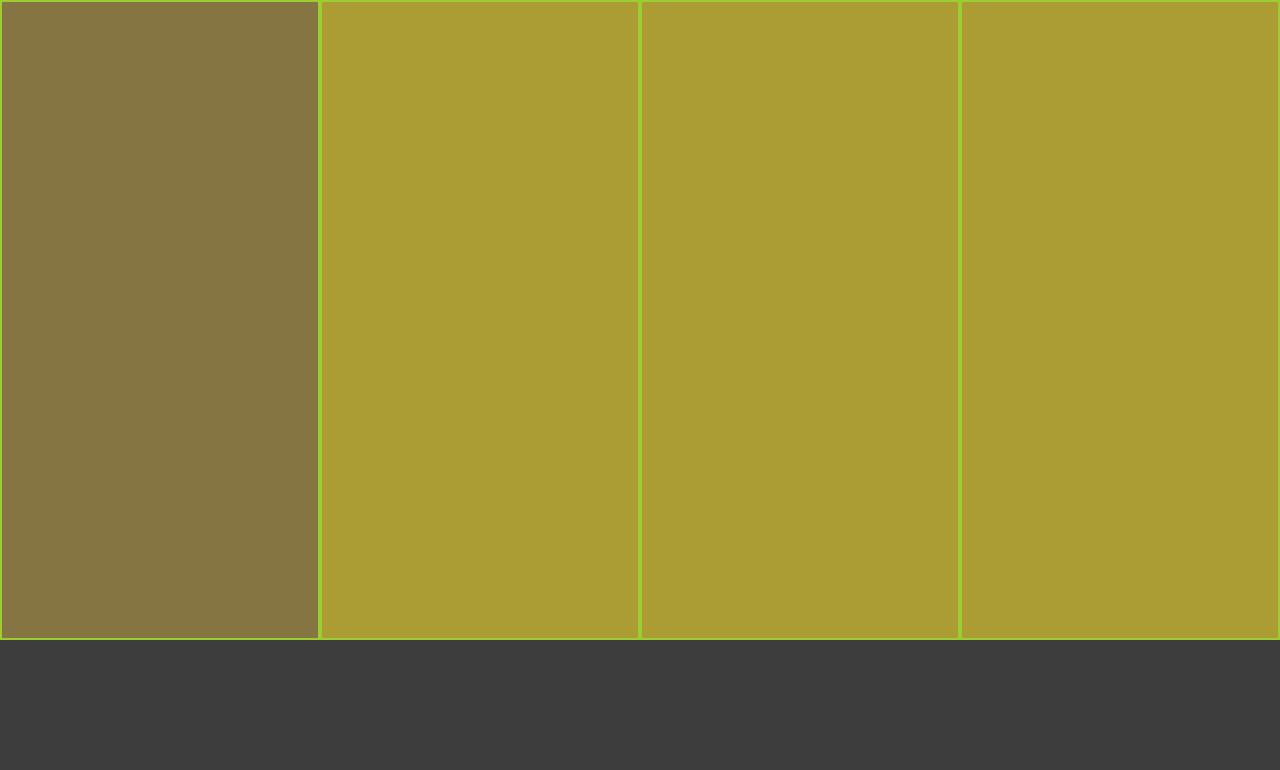
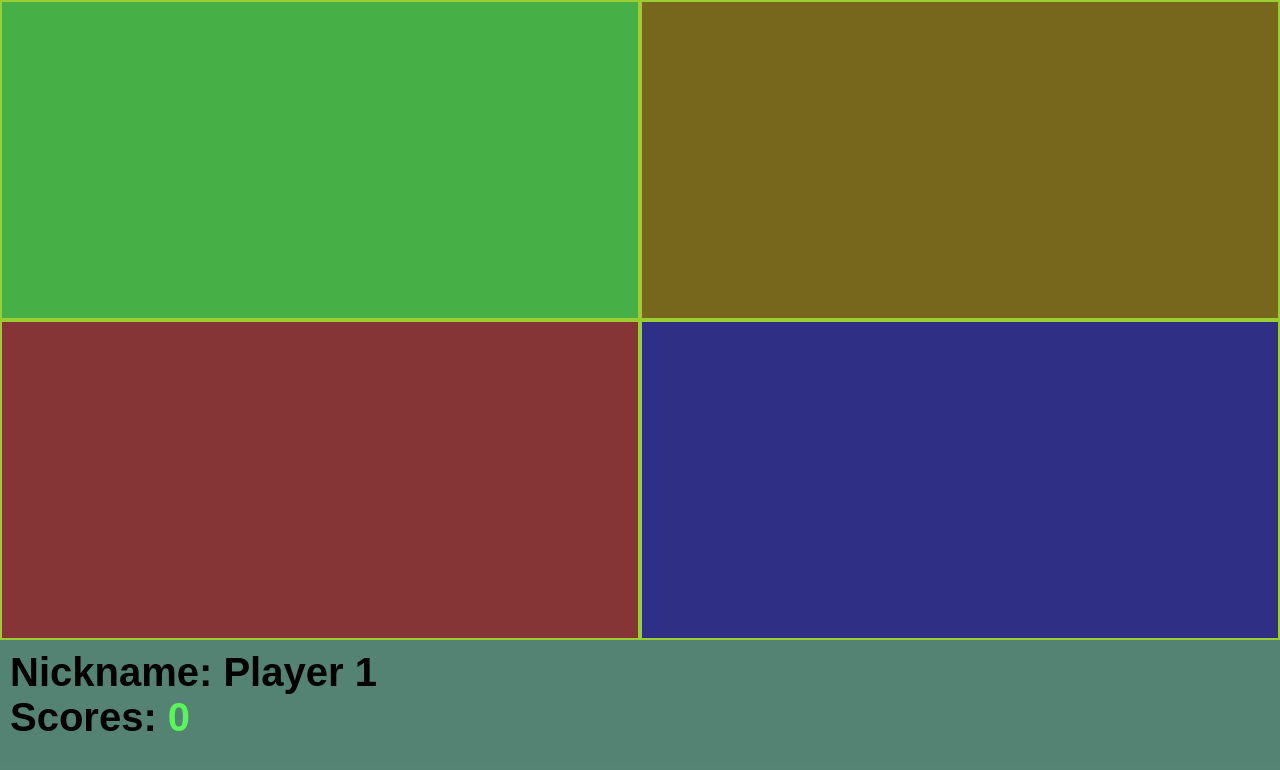
Before and after one commit to Ricardo-Costa/genius, a React (Create React App) app: page / in a window 1280 px wide. Shown: the top 770 px of the page. Built offline with nearby package versions, Linux system fonts and the light colour scheme.

Commit message:
refactor: improve style

```diff
--- a/src/App.tsx
+++ b/src/App.tsx
@@ -1,5 +1,5 @@
 import React, { MouseEvent, ReactElement, useEffect, useState } from 'react';
-import { DEFAULT_BLOCKS_BY_LEVEL, DEFAULT_DECREASER_INTERVAL_PERCENT, DEFAULT_INTERVAL } from './app/configs';
+import { DEFAULT_BLOCKS_BY_LEVEL, DEFAULT_DECREASER_INTERVAL_PERCENT, DEFAULT_INTERVAL, DEFAULT_START_SCORE } from './app/configs';
 import { activeBlock, deactiveBlock } from './app/utils/blocks.utils';
 import './assets/styles.scss';
 
@@ -18,6 +18,7 @@ const App = () => {
   });
   const [ blocks ] = useState<number>(gameStatus.level * DEFAULT_BLOCKS_BY_LEVEL);
   const [ timer, setTimer ] = useState<number>(DEFAULT_INTERVAL);
+  const [ scores, setScores ] = useState<number>(DEFAULT_START_SCORE);
 
   // HANDLE CLICK
   const clickBlock = (event: MouseEvent, blockId: number) => {
@@ -105,7 +106,10 @@ const App = () => {
   return (
     <div id="main">
     <div id="header">{renderBlocks()}</div>
-    <div id="footer"></div>
+    <div id="footer">
+      <div>Nickname: Player 1</div>
+      <div>Scores: <span className='score-value'>{scores}</span></div>
+    </div>
     </div>
   );
 }
--- a/src/app/configs/index.ts
+++ b/src/app/configs/index.ts
@@ -1,8 +1,8 @@
-export const DEFAULT_START_SCORE = 100;
+export const DEFAULT_START_SCORE = 0;
 export const DEFAULT_BLOCKS_BY_LEVEL = 4;
 
 export const DEFAULT_INTERVAL = 1000;
 export const DEFAULT_DECREASER_INTERVAL_PERCENT = 0.8; // -20%
 
-export const DEFAULT_BG_DEACTIVE_COLOR = "rgba(255, 255, 0, 0.39)";
-export const DEFAULT_BG_ACTIVE_COLOR = "rgba(155, 155, 37, 0.39)";
+export const DEFAULT_BG_DEACTIVE_COLOR = "inset 0px 2000px 0px rgba(0, 0, 0, 0.24)";
+export const DEFAULT_BG_ACTIVE_COLOR = "none";
--- a/src/app/utils/blocks.utils.ts
+++ b/src/app/utils/blocks.utils.ts
@@ -1,14 +1,14 @@
 import { DEFAULT_BG_ACTIVE_COLOR, DEFAULT_BG_DEACTIVE_COLOR } from "../configs";
 
-export const setBlockBackGroundColor = (blockId: number, color: string) => {
+export const highlightBlockBackground = (blockId: number, color: string) => {
   const el = document.getElementById(`block-ref-${blockId}`);
-  if (el) el.style.backgroundColor = color;
+  if (el) el.style.boxShadow = color;
 }
 
 export const activeBlock = (blockId: number | undefined) => {
-  setBlockBackGroundColor(blockId || 0, DEFAULT_BG_ACTIVE_COLOR);
+  highlightBlockBackground(blockId || 0, DEFAULT_BG_ACTIVE_COLOR);
 }
 
 export const deactiveBlock = (blockId: number | undefined) => {
-  setBlockBackGroundColor(blockId || 0, DEFAULT_BG_DEACTIVE_COLOR);
+  highlightBlockBackground(blockId || 0, DEFAULT_BG_DEACTIVE_COLOR);
 }
--- a/src/assets/styles.scss
+++ b/src/assets/styles.scss
@@ -9,18 +9,50 @@ div#main {
 }
 div#header {
   display: flex;
+  justify-content: space-around;
   height: 80vh;
-  justify-content: space-around;
+  width: 100vw;
   background-color: rgba(165, 42, 42, 0.425);
+  flex-wrap: wrap;
 }
 div.block {
+  box-sizing: border-box;
   cursor: pointer;
   display: flex;
-  flex-grow: 1;
+  width: 50vw;
+  // flex-grow: 1;
   border: 2px solid yellowgreen;
   background-color: rgba(255, 255, 0, 0.39);
+  box-shadow: inset 0px 2000px 0px rgba(0, 0, 0, 0.24);
+
+  &:nth-child(1) {
+    background-color: rgb(70, 175, 70) !important;
+  }
+  &:nth-child(2) {
+    background-color: rgb(156, 135, 38) !important;
+  }
+  &:nth-child(3) {
+    background-color: rgb(175, 70, 70) !important;
+  }
+  &:nth-child(4) {
+    background-color: rgb(60, 62, 175) !important;
+  }
 }
 div.block:hover,
 div.block:active {
-  background-color: rgba(155, 155, 37, 0.39) !important;
+  box-shadow: none !important;
 }
+
+div#footer {
+  box-sizing: border-box;
+  padding: 10px;
+  font-family: Arial, Helvetica, sans-serif;
+  font-size: 2.5em;
+  font-weight: bold;
+  height: 20vh;
+  width: 100vw;
+
+  span.score-value {
+    color: rgb(90, 245, 90);
+  }
+}
```
